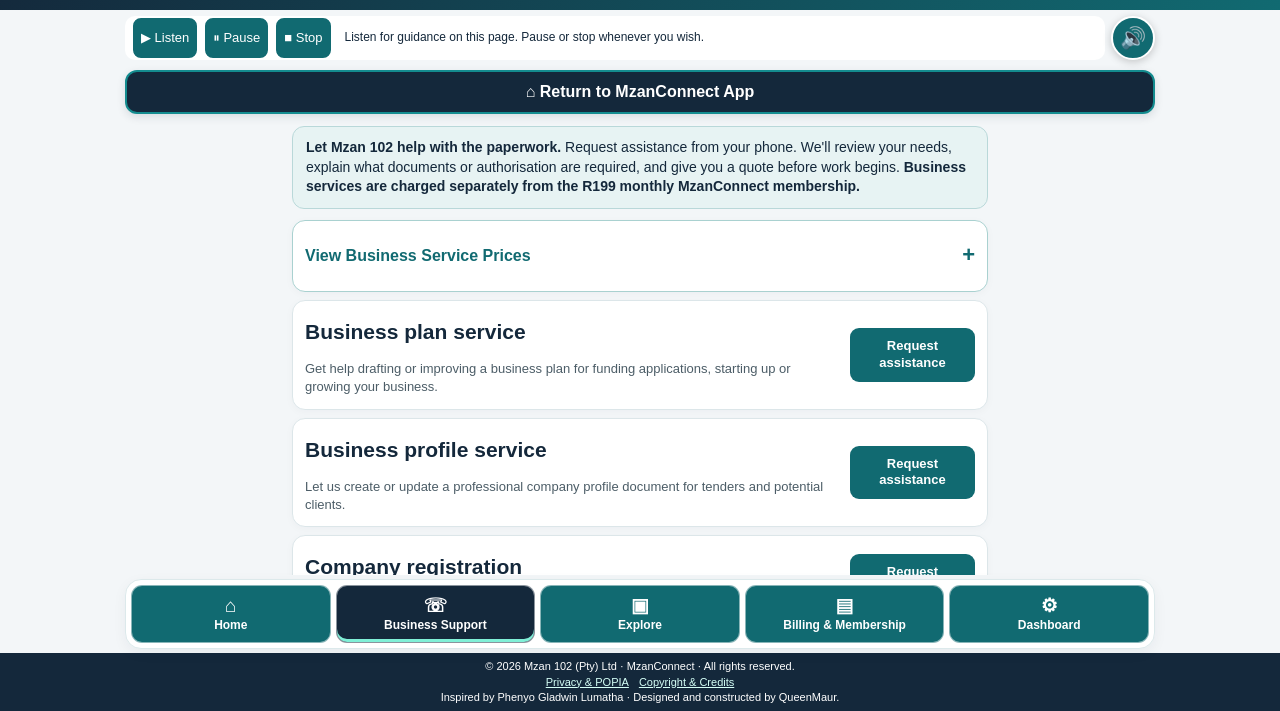
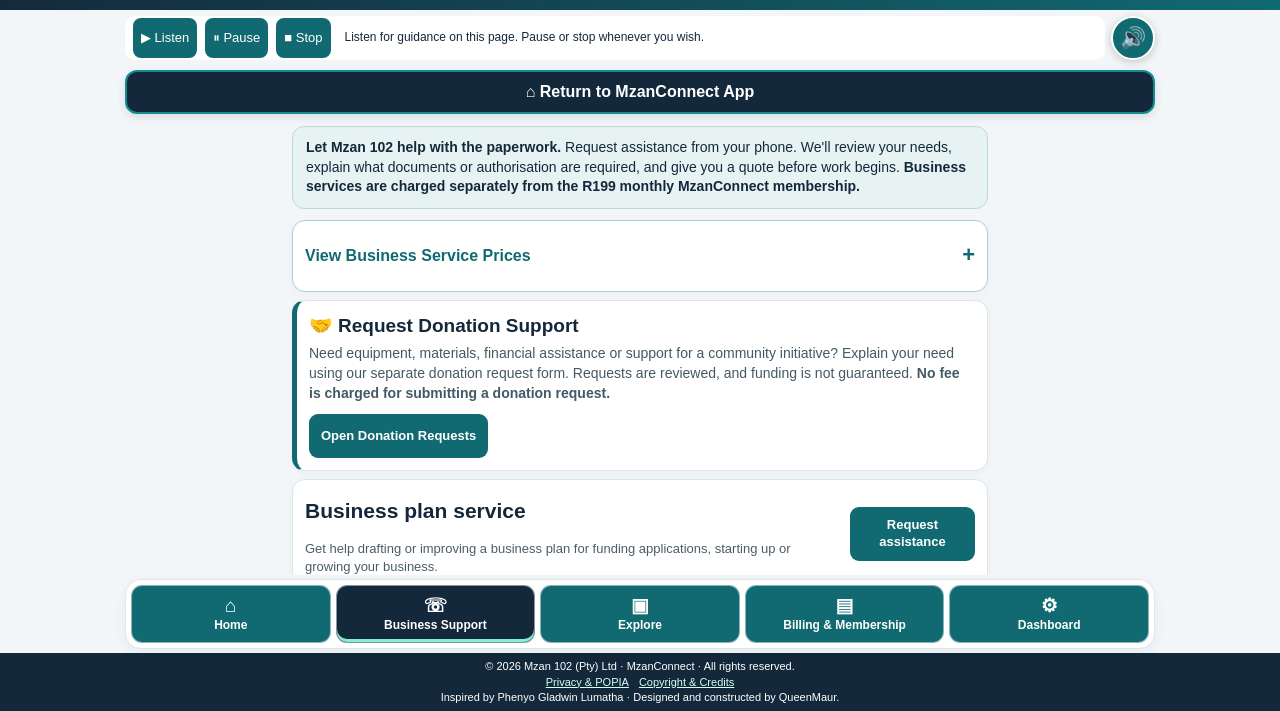
Before and after one commit to Mzan102-Enterprise360/Enterprise360-App, a plain HTML site: page business-support.html in a window 1280 px wide. Shown: the part 89-800 px from the top of the page. Drawn offline with nearby package versions, Linux system fonts and the light colour scheme.

Commit message:
Link Donation Requests into business-support.html

```diff
--- a/business-support.html
+++ b/business-support.html
@@ -106,6 +106,11 @@ details a{display:block;padding:6px 0;color:#086c70}
 <p class="pricing-note"><strong>Introductory fees for Mzan 102's assistance.</strong> Final prices depend on the work involved and will be confirmed in a written quotation before services begin. Official charges and third-party costs are additional where applicable. CSD self-registration is free on the government website; our fee is for optional assistance. CIPC and CIDB fees are not included. Tax filings and regulated tax advice require an appropriately authorised professional.</p>
 <p class="pricing-note">The R199 monthly MzanConnect membership is separate from these once-off service fees. Select <strong>Request assistance</strong> below to ask for a quotation; no service payment is collected when requesting one.</p>
 </details>
+<article class="card" aria-label="Request donation support" style="border-left:5px solid #116a71">
+<h2 style="font-size:19px;margin:0 0 5px">🤝 Request Donation Support</h2>
+<p style="margin:4px 0 11px;font-size:14px;color:#435965">Need equipment, materials, financial assistance or support for a community initiative? Explain your need using our separate donation request form. Requests are reviewed, and funding is not guaranteed. <strong>No fee is charged for submitting a donation request.</strong></p>
+<a class="button-link" href="./donations.html">Open Donation Requests</a>
+</article>
 <p id="serviceFeedback" role="status" aria-live="polite"></p>
 <section aria-label="Available business support services">
 <article class="card service"><h2>Business plan service</h2><p>Get help drafting or improving a business plan for funding applications, starting up or growing your business.</p><button type="button" data-request-service="business_plan">Request assistance</button></article>
@@ -127,7 +132,7 @@ details a{display:block;padding:6px 0;color:#086c70}
 <p class="hint">Requesting a quote does not commit you to payment. Service fees and any government charges will be explained before you agree to proceed.</p>
 </form></section>
 <section id="serviceSignedIn" class="card" hidden><h2 class="box-title">My service requests</h2><p class="hint">Track your request: Submitted to owner → In progress → Completed. Reload this page for the latest status and finished documents.</p><small id="serviceAccount"></small><div id="myServiceRequests" aria-live="polite">Loading your requests…</div></section>
-<section id="serviceOwnerPanel" class="card" hidden><h2 class="box-title">Owner service inbox</h2><p class="hint">Private owner view. For each request, tap Submitted to owner, In progress or Completed to save its status. Members see the status when they reopen their requests. Upload finished PDF or Word files directly to the matching request so the member can download them.</p><div id="ownerServiceRequests">Loading service requests…</div></section>
+<section id="serviceOwnerPanel" class="card" hidden><h2 class="box-title">Owner requests inbox</h2><p class="hint">Private owner view. For each request, tap Submitted to owner, In progress or Completed to save its status. Members see the status when they reopen their requests. Upload finished PDF or Word files directly to the matching request so the member can download them.</p><div id="ownerServiceRequests">Loading service requests…</div></section>
 <details class="card"><summary>Official websites — for reference or self-service</summary>
 <a href="https://www.bizportal.gov.za/" target="_blank" rel="noopener noreferrer">CIPC BizPortal ↗</a>
 <a href="https://secure.csd.gov.za/" target="_blank" rel="noopener noreferrer">Central Supplier Database ↗</a>
```
